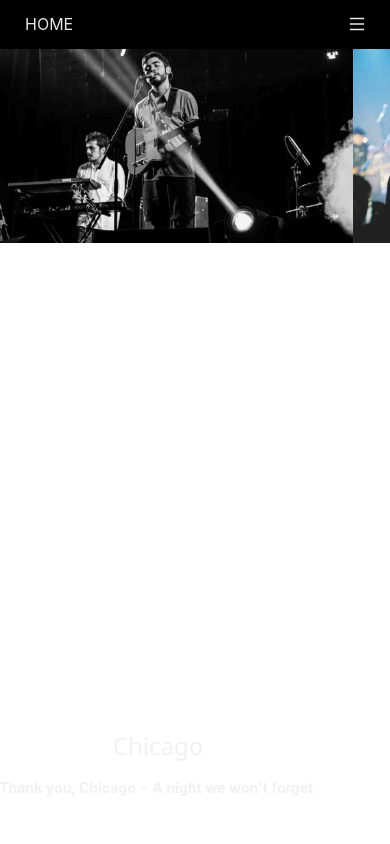
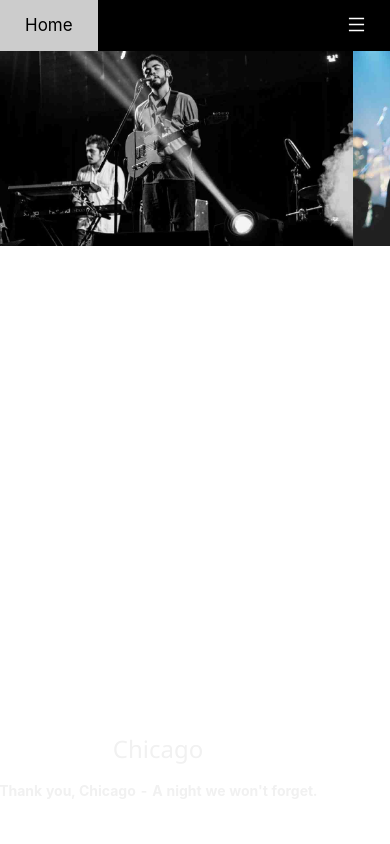
Before and after one commit to ravindrakumarkumawat/event-landing-page, a React (Create React App) app: page / in a window 390 px wide. Shown: the top 844 px of the page. Built offline with nearby package versions, Linux system fonts and the light colour scheme.

Commit message:
added the responsive nav bar

```diff
--- a/src/components/Home/index.js
+++ b/src/components/Home/index.js
@@ -14,14 +14,12 @@
   return (
     <>
       <Navbar />
-      <div className="mt3">
       <AntdCarousel />
       <Band />
       <Tour />
       <Contact />
       <Image />
       <Footer />
-      </div>
     </>
   )
 }
--- /dev/null
+++ b/src/components/Navbar/Navbar1.css
@@ -0,0 +1,51 @@
+.topnav {
+  overflow: hidden;
+  background-color: #000;
+}
+
+.topnav a {
+  float: left;
+  display: block;
+  color: #fff;
+  text-align: center;
+  padding: 12px 25px;
+  text-decoration: none;
+  font-size: 17px;
+}
+
+.topnav a:hover {
+  color: #000;
+  background-color: #ccc;
+}
+
+
+/* .topnav a.active {
+  background-color: #ccc;
+  color: white;
+} */
+
+.topnav .icon {
+  display: none;
+}
+
+@media screen and (max-width: 600px) {
+  .topnav a:not(:first-child) {display: none;}
+  .topnav a.icon {
+    float: right;
+    display: block;
+  }
+}
+
+@media screen and (max-width: 600px) {
+  .topnav.responsive {position: relative;}
+  .topnav.responsive .icon {
+    position: absolute;
+    right: 0;
+    top: 0;
+  }
+  .topnav.responsive a {
+    float: none;
+    display: block;
+    text-align: left;
+  }
+}
--- a/src/components/Navbar/index.js
+++ b/src/components/Navbar/index.js
@@ -3,32 +3,30 @@
 import './Navbar.css'
 import NormalRow from '../common/NormalRow'
 import NormalCol from '../common/NormalCol'
+import './Navbar1.css'
 
 const Navbar = () => {
+  function myFunction() {
+    var x = document.getElementById("myTopnav");
+    if (x.className === "topnav") {
+      x.className += " responsive";
+    } else {
+      x.className = "topnav";
+    }
+  }
   return (
     <>
     <NormalRow>
       <NormalCol span={24}>
-        <div className="navbar">
-          <div className="navbar-left">
-            <div>
-              <a href="#" className="">HOME</a>
-            </div>
-            <div className="hide">
-              <a href="#band" className="">BAND</a>
-            </div>
-            <div className="hide">
-              <a href="#tour" className="">TOUR</a>
-            </div>
-            <div className="hide">
-              <a href="#contact" className="">CONTACT</a>
-            </div>
-          </div>
-          <div className="navbar-right">
-            <div className="hide"><SearchOutlined /></div>
-            <div className="bar-menu show"><MenuOutlined /></div>
-          </div>
-        </div>
+        <div className="topnav" id="myTopnav">
+  <a href="#home" className="active">Home</a>
+  <a href="#news">News</a>
+  <a href="#contact">Contact</a>
+  <a href="#about">About</a>
+  <a href="javascript:void(0);" className="icon" onClick={myFunction}>
+    <MenuOutlined />
+  </a>
+</div>
       </NormalCol>
     </NormalRow>
     </>
@@ -36,3 +34,24 @@
 }
 
 export default Navbar
+
+// <div className="navbar">
+// <div className="navbar-left">
+//   <div>
+//     <a href="#" className="">HOME</a>
+//   </div>
+//   <div className="hide">
+//     <a href="#band" className="">BAND</a>
+//   </div>
+//   <div className="hide">
+//     <a href="#tour" className="">TOUR</a>
+//   </div>
+//   <div className="hide">
+//     <a href="#contact" className="">CONTACT</a>
+//   </div>
+// </div>
+// <div className="navbar-right">
+//   <div className="hide"><SearchOutlined /></div>
+//   <div className="bar-menu show"><MenuOutlined /></div>
+// </div>
+// </div>
```
